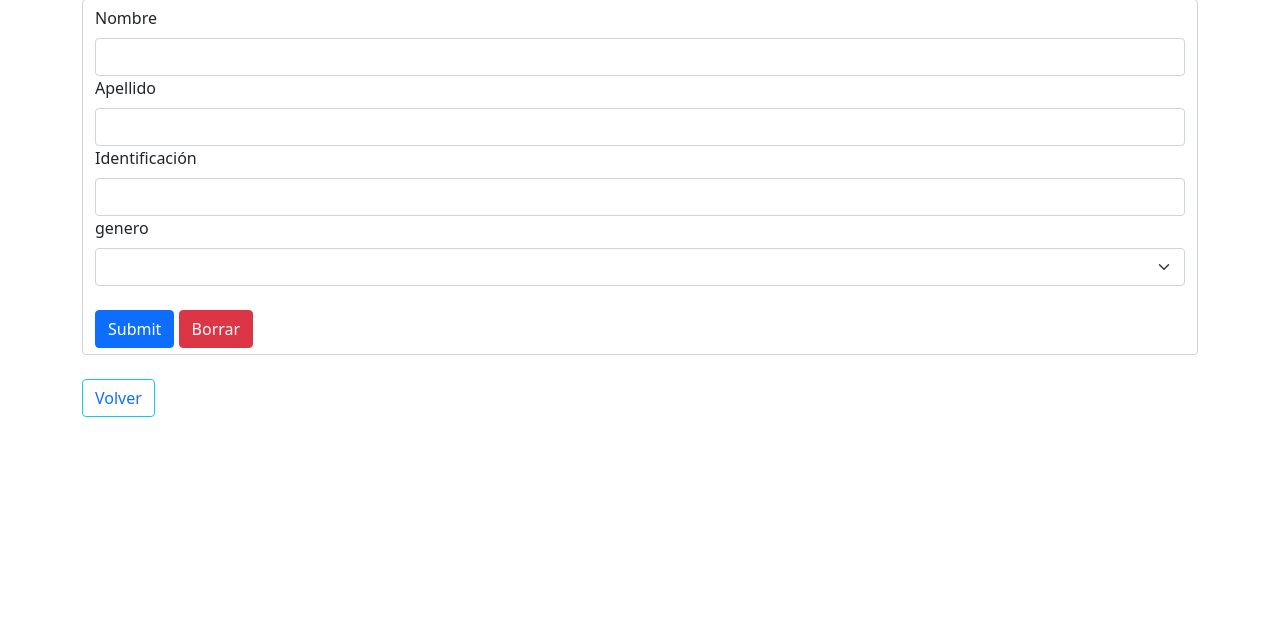
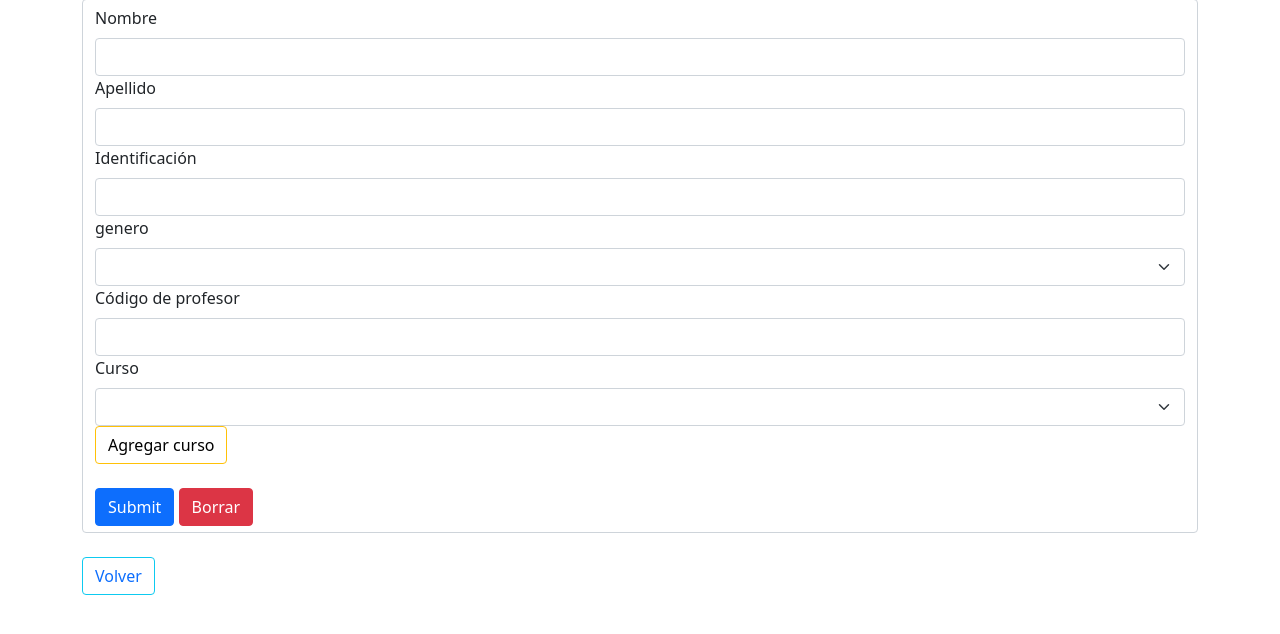
Before and after one commit to nicosalaz/Colegio, a PHP site: page /add.php in a window 1280 px wide. Shown: the part 47-681 px from the top of the page. Run offline with PHP 8.4, Linux system fonts and the light colour scheme; tables that the repository leaves empty hold one stand-in row (values such as "Sample post").

Commit message:
16/06/21

```diff
--- a/Colegio/profesor/pages/add.php
+++ b/Colegio/profesor/pages/add.php
@@ -1,8 +1,12 @@
 <?php
     require_once '../../genero/modelos/Genero.php';
+    require_once '../../curso/modelos/Curso.php';
+
 
     $obj_genero = new Genero();
-    $datos = $obj_genero->get();
+    $obj_curso = new Curso();
+    $datos_genero = $obj_genero->get();
+    $datos_curso = $obj_curso->get_curso();
 ?>
 
 <!DOCTYPE html>
@@ -29,13 +33,28 @@
             <select name="genero" id="genero" class="form-select">
                 <option value="" selected></option>
                 <?php
-                    foreach ($datos as $dato) {
+                    foreach ($datos_genero as $dato_genero) {
                 ?>
-                <option value="<?php echo $dato['ID_GENERO']; ?>"><?php echo $dato['TIPO_GENERO']; ?></option>
+                <option value="<?php echo $dato_genero['ID_GENERO']; ?>"><?php echo $dato_genero['TIPO_GENERO']; ?></option>
                 <?php
                     }
                 ?>
             </select>
+            <label for="cod" class="form-label">Código de profesor</label>
+            <input class="form-control" name="cod" required></input>
+            <label for="curso" class="form-label">Curso</label>
+            <select name="curso" id="curso" class="form-select">
+                <option value="" selected></option>
+                <?php
+                    foreach ($datos_curso as $dato_curso) {
+                ?>
+                <option value="<?php echo $dato_curso['ID_CURSO']; ?>"><?php echo $dato_curso['NOMBRE_CURSO']; ?></option>
+                <?php
+                    }
+                ?>
+            </select>
+            <button class="btn btn-outline-warning"><a href="../../curso/pages/add.php" style="text-decoration: none;color: black;">Agregar curso</a></button>
+            <br>
             <br>
             <input type="submit" class="btn btn-primary">
             <input type="reset" value="Borrar" class="btn btn-danger">
```
